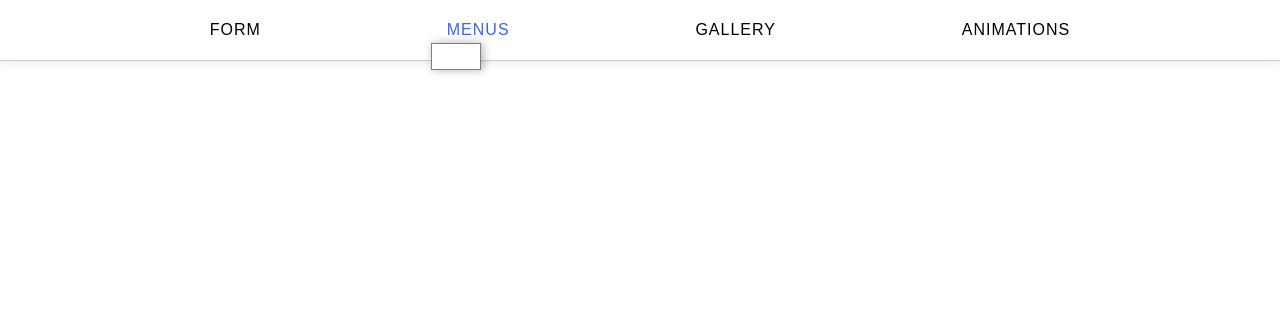
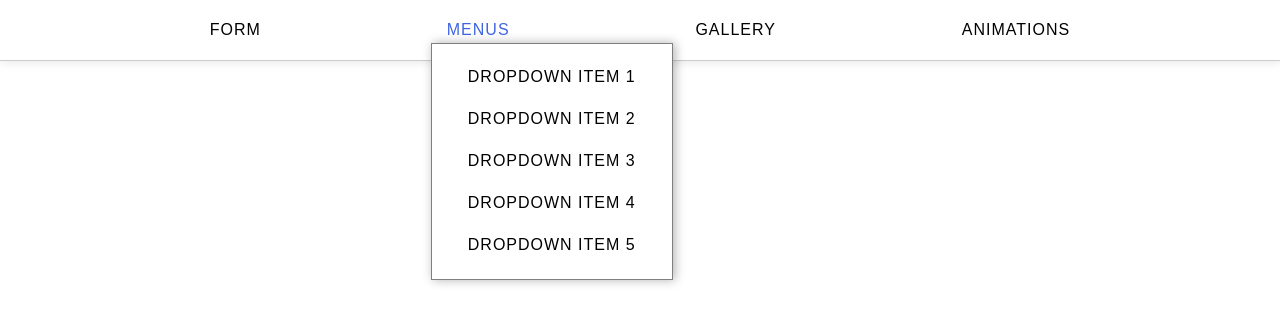
Before and after one commit to savus/testing-vite-react, a React (Vite) app: page / in a window 1280 px wide. Both pictures are taken after a click on the link "MENUS". Shown: the top 324 px of the page. Built offline with nearby package versions, Linux system fonts and the light colour scheme; data requests are answered from the project's data file.

Commit message:
Build out first dropdown item components for dropdown menu

```diff
--- /dev/null
+++ b/src/Components/DropdownItem.tsx
@@ -0,0 +1,18 @@
+export const DropdownItem = ({
+  text,
+  onClick,
+}: {
+  text: string;
+  onClick?: () => void;
+}) => {
+  return (
+    <li
+      className="dropdown-item"
+      onClick={() => {
+        if (onClick) onClick();
+      }}
+    >
+      {text}
+    </li>
+  );
+};
--- a/src/Components/Header.tsx
+++ b/src/Components/Header.tsx
@@ -2,6 +2,7 @@ import { DropdownMenu } from "./DropdownMenu";
 import { NavItem } from "./NavItem";
 import "../css/navbar.css";
 import { useActiveContext } from "./Providers/ActiveStateProvider";
+import { DropdownItem } from "./DropdownItem";
 
 export const Header = () => {
   const { activeNavDropdown, setActiveNavDropdown, topDropdownRef } =
@@ -21,7 +22,23 @@ export const Header = () => {
               setActiveNavDropdown(toggleState);
             }}
           >
-            <DropdownMenu dropdownName="menus"></DropdownMenu>
+            <DropdownMenu dropdownName="menus">
+              <DropdownItem
+                text="Dropdown Item 1"
+                onClick={() => {
+                  console.log("clicked first");
+                }}
+              />
+              <DropdownItem
+                text="Dropdown Item 2"
+                onClick={() => {
+                  console.log("clicked second");
+                }}
+              />
+              <DropdownItem text="Dropdown Item 3" />
+              <DropdownItem text="Dropdown Item 4" />
+              <DropdownItem text="Dropdown Item 5" />
+            </DropdownMenu>
           </NavItem>
           <NavItem text="Gallery" activeLinkName="gallery" />
           <NavItem text="Animations" activeLinkName="animations" />
```
